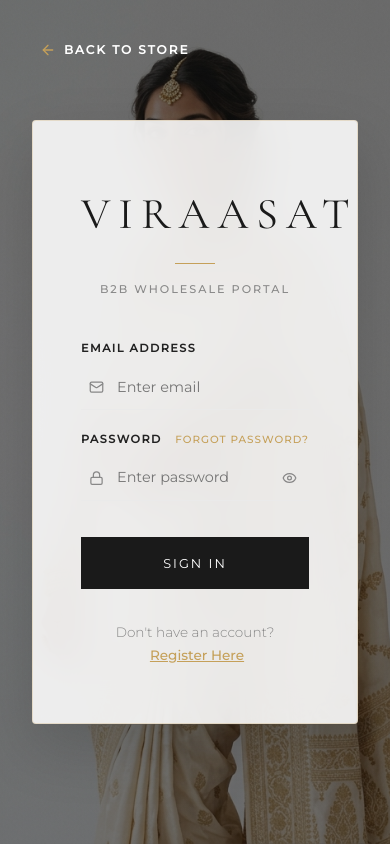
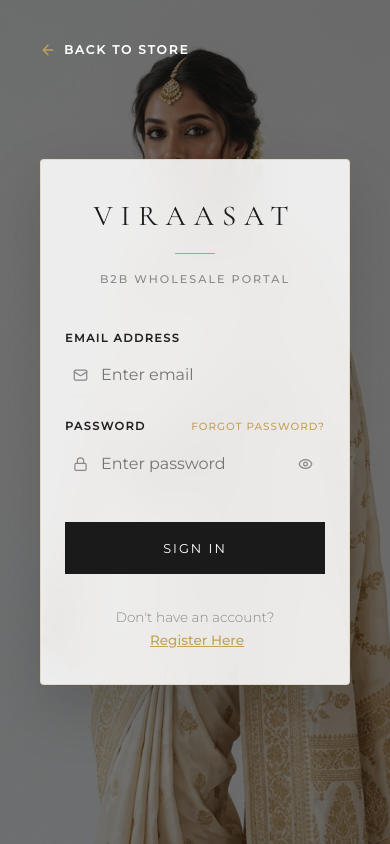
Before and after one commit to tannu005/WHOLESALE-DELIVERY-APP, a React (Vite) app: page /login in a window 390 px wide. Built offline with nearby package versions, Linux system fonts and the light colour scheme.

Commit message:
feat: Add mobile-native responsive CSS for APK

```diff
--- a/index.html
+++ b/index.html
@@ -3,7 +3,11 @@
   <head>
     <meta charset="UTF-8" />
     <link rel="icon" type="image/svg+xml" href="/favicon.svg" />
-    <meta name="viewport" content="width=device-width, initial-scale=1.0" />
+    <meta name="viewport" content="width=device-width, initial-scale=1.0, maximum-scale=1.0, user-scalable=no, viewport-fit=cover" />
+    <meta name="apple-mobile-web-app-capable" content="yes" />
+    <meta name="apple-mobile-web-app-status-bar-style" content="black-translucent" />
+    <meta name="mobile-web-app-capable" content="yes" />
+    <meta name="theme-color" content="#1A1A1A" />
     <title>Viraasat — B2B Wholesale Heritage Saree Marketplace</title>
     <link rel="preconnect" href="https://fonts.googleapis.com" />
     <link rel="preconnect" href="https://fonts.gstatic.com" crossorigin />
--- a/src/index.css
+++ b/src/index.css
@@ -27,6 +27,12 @@
   margin: 0;
   padding: 0;
   box-sizing: border-box;
+  -webkit-tap-highlight-color: transparent;
+}
+
+html {
+  overflow-x: hidden;
+  overscroll-behavior: none;
 }
 
 body {
@@ -36,6 +42,10 @@
   line-height: 1.7;
   -webkit-font-smoothing: antialiased;
   font-weight: 300;
+  overflow-x: hidden;
+  overscroll-behavior-y: contain;
+  -webkit-text-size-adjust: 100%;
+  padding: env(safe-area-inset-top) env(safe-area-inset-right) env(safe-area-inset-bottom) env(safe-area-inset-left);
 }
 
 h1, h2, h3, h4, h5, h6 {
@@ -1424,3 +1434,140 @@
     font-size: 2rem;
   }
 }
+
+/* ══════════════════════════════════════════════════════
+   MOBILE APP RESPONSIVE — Fits screen like a native app
+   ══════════════════════════════════════════════════════ */
+
+/* ── Tablets & Small Laptops ── */
+@media (max-width: 768px) {
+  .container {
+    padding: 0 1rem;
+  }
+
+  .btn-primary,
+  .btn-secondary {
+    padding: 0.85rem 1.5rem;
+    font-size: 0.7rem;
+    width: 100%;
+    text-align: center;
+  }
+
+  /* Make grids stack on mobile */
+  [style*="gridTemplateColumns"] {
+    grid-template-columns: 1fr !important;
+  }
+
+  /* Login card - full width on mobile */
+  .card.animate-fade-in {
+    padding: 2rem 1.5rem !important;
+    max-width: 100% !important;
+    margin: 0 0.5rem;
+  }
+
+  /* Luxury inputs - mobile friendly size */
+  .luxury-input,
+  .luxury-select {
+    font-size: 16px !important; /* Prevents iOS zoom on focus */
+    padding: 0.75rem 1rem 0.75rem 2.5rem;
+  }
+}
+
+/* ── Mobile Phones ── */
+@media (max-width: 480px) {
+  .container {
+    padding: 0 0.75rem;
+  }
+
+  h1 {
+    font-size: 1.8rem !important;
+  }
+
+  h2 {
+    font-size: 1.4rem !important;
+  }
+
+  /* Hero section - mobile fit */
+  header {
+    height: 100svh !important; /* svh = small viewport height, accounts for mobile browser chrome */
+  }
+
+  /* Product cards - single column, full width */
+  .scroll-card {
+    min-width: unset !important;
+    width: 100% !important;
+  }
+
+  /* Footer grid - stack on mobile */
+  footer .container {
+    grid-template-columns: 1fr !important;
+    gap: 2rem !important;
+    text-align: center;
+  }
+
+  /* Seller dashboard sidebar */
+  [style*="width: 280px"],
+  [style*="width: 260px"] {
+    width: 100% !important;
+    position: relative !important;
+    height: auto !important;
+  }
+
+  /* Dashboard grid - stack panels */
+  [style*="marginLeft: 280px"],
+  [style*="marginLeft: 260px"] {
+    margin-left: 0 !important;
+  }
+
+  /* Order cards - full width */
+  [style*="minmax(450px"] {
+    grid-template-columns: 1fr !important;
+  }
+
+  /* Modal/popup - mobile full width */
+  [style*="position: fixed"] > [style*="maxWidth"] {
+    max-width: calc(100vw - 2rem) !important;
+    max-height: 90vh !important;
+    overflow-y: auto !important;
+  }
+
+  /* Category buttons - wrap nicely */
+  [style*="flexWrap: 'wrap'"] {
+    gap: 0.5rem !important;
+  }
+
+  [style*="flexWrap: 'wrap'"] button {
+    font-size: 0.65rem !important;
+    padding: 0.5rem 0.8rem !important;
+  }
+
+  /* Notification bell dropdown */
+  [style*="width: 350px"] {
+    width: calc(100vw - 2rem) !important;
+    right: -1rem !important;
+  }
+}
+
+/* ── Very Small Phones ── */
+@media (max-width: 360px) {
+  h1 {
+    font-size: 1.5rem !important;
+    letter-spacing: 4px !important;
+  }
+
+  .btn-primary,
+  .btn-secondary {
+    padding: 0.7rem 1rem;
+    font-size: 0.65rem;
+    letter-spacing: 1px;
+  }
+}
+
+/* ── Landscape Mobile ── */
+@media (max-height: 500px) and (orientation: landscape) {
+  header {
+    height: auto !important;
+    min-height: 100svh;
+    padding: 2rem 0 !important;
+  }
+}
```
